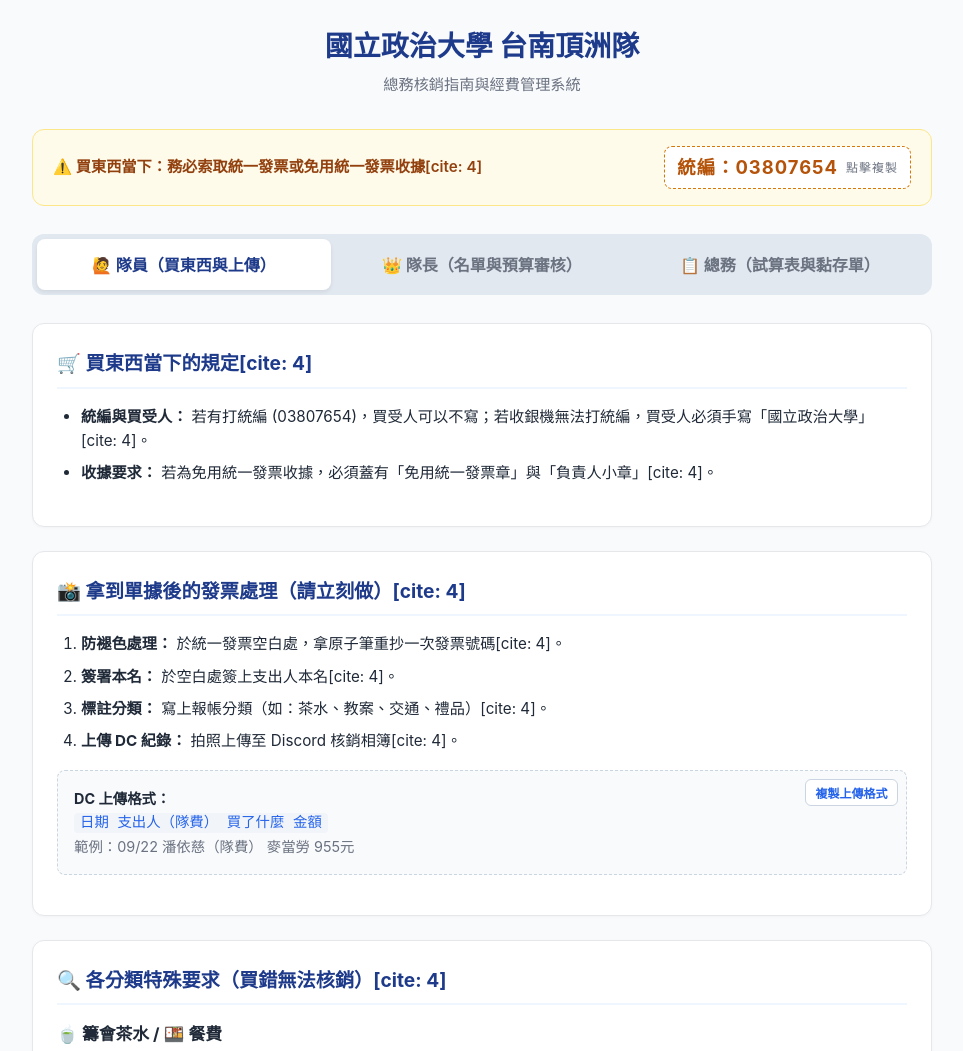
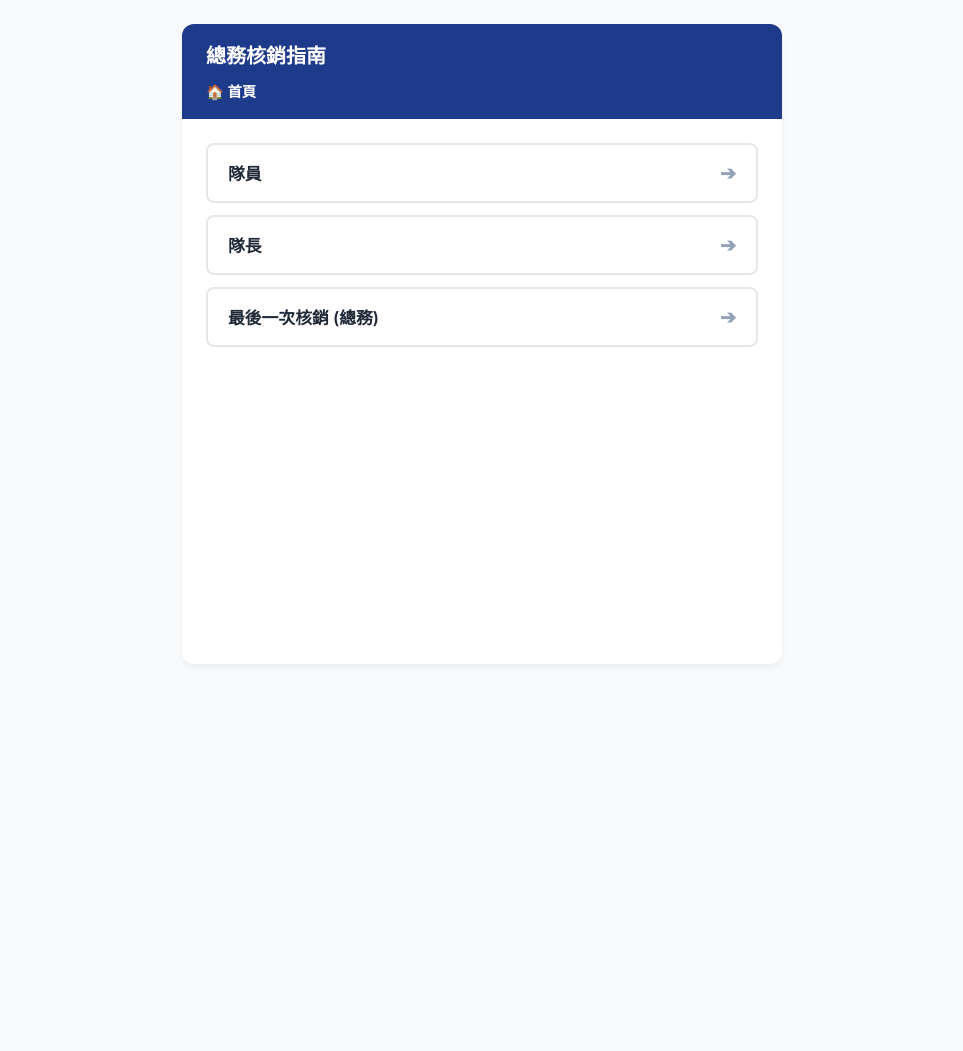
Before and after one commit to jazz12421/nccu-dingzhou-accounting, a plain HTML site: page index.html in a window 1280 px wide. Shown: the top 1051 px of the page, without its empty margins (158-1121 px from the left). After the commit the page ends 800 px from the top, so only its background shows below. Drawn offline with Linux system fonts and the light colour scheme.

Commit message:
Change title and improve layout in index.html
Updated the title and modified styles and structure for better layout and usability.

```diff
--- a/index.html
+++ b/index.html
@@ -3,273 +3,287 @@
 <head>
   <meta charset="UTF-8">
   <meta name="viewport" content="width=device-width, initial-scale=1.0">
-  <title>台南頂洲隊 · 詳細職位分流核銷系統</title>
+  <title>台南頂洲隊 · 節點式核銷指南</title>
   <style>
     :root {
       --primary: #1e3a8a;
       --primary-light: #eff6ff;
       --accent: #2563eb;
-      --warning: #d97706;
-      --warning-bg: #fffbeb;
-      --danger: #dc2626;
-      --danger-bg: #fef2f2;
       --text: #1f2937;
       --muted: #6b7280;
-      --card-bg: #ffffff;
       --border: #e5e7eb;
-      --border-radius: 12px;
+      --bg: #f8fafc;
     }
-    * { box-sizing: border-box; margin: 0; padding: 0; font-family: -apple-system, BlinkMacSystemFont, "Segoe UI", Roboto, "PingFang TC", "Noto Sans TC", sans-serif; }
-    body { background: #f8fafc; color: var(--text); line-height: 1.6; padding: 1.5rem 1rem 4rem; }
-    .container { max-width: 900px; margin: 0 auto; }
-    header { text-align: center; margin-bottom: 2rem; }
-    h1 { font-size: 1.75rem; color: var(--primary); margin-bottom: 0.25rem; }
-    .subtitle { color: var(--muted); font-size: 0.95rem; font-weight: 500; }
+    * { box-sizing: border-box; margin: 0; padding: 0; font-family: -apple-system, BlinkMacSystemFont, "Segoe UI", sans-serif; }
+    body { background: var(--bg); color: var(--text); line-height: 1.6; padding: 1.5rem 1rem; }
+    .container { max-width: 600px; margin: 0 auto; background: #fff; min-height: 80vh; border-radius: 12px; box-shadow: 0 4px 6px rgba(0,0,0,0.05); overflow: hidden; display: flex; flex-direction: column; }
 
-    /* 頂部統編強提醒 */
-    .tax-banner {
-      background: var(--warning-bg);
-      border: 1.5px solid #fde68a;
-      border-radius: var(--border-radius);
-      padding: 1rem 1.25rem;
-      display: flex; align-items: center; justify-content: space-between;
-      margin-bottom: 1.75rem; flex-wrap: wrap; gap: 0.75rem;
+    /* 頂部導覽與麵包屑 */
+    .header { background: var(--primary); color: white; padding: 1rem 1.5rem; }
+    .header h1 { font-size: 1.25rem; margin-bottom: 0.5rem; }
+    .breadcrumbs { font-size: 0.9rem; color: #cbd5e1; display: flex; flex-wrap: wrap; gap: 0.5rem; align-items: center; }
+    .crumb { cursor: pointer; transition: color 0.2s; }
+    .crumb:hover { color: white; text-decoration: underline; }
+    .crumb.active { color: white; font-weight: bold; cursor: default; text-decoration: none; }
+    .separator { color: #94a3b8; }
+
+    /* 內容區域 */
+    .content-area { padding: 1.5rem; flex: 1; display: flex; flex-direction: column; gap: 1rem; }
+
+    /* 節點按鈕清單 */
+    .node-list { display: flex; flex-direction: column; gap: 0.75rem; }
+    .node-btn {
+      background: white; border: 2px solid var(--border); padding: 1rem 1.25rem;
+      border-radius: 8px; font-size: 1.05rem; font-weight: 600; color: var(--text);
+      text-align: left; cursor: pointer; transition: all 0.2s;
+      display: flex; justify-content: space-between; align-items: center;
     }
-    .tax-text { font-size: 0.95rem; color: #92400e; font-weight: 600; }
-    .tax-code-box {
-      background: #ffffff; border: 1.5px dashed var(--warning);
-      padding: 0.35rem 0.75rem; border-radius: 8px;
-      font-size: 1.15rem; font-weight: 700; color: #b45309;
-      letter-spacing: 1px; cursor: pointer; display: inline-flex; align-items: center; gap: 0.5rem;
+    .node-btn:hover { border-color: var(--accent); background: var(--primary-light); color: var(--accent); transform: translateX(4px); }
+    .node-btn::after { content: '➔'; font-size: 1.2rem; color: #94a3b8; }
+    .node-btn:hover::after { color: var(--accent); }
+
+    /* 最終葉面內容 */
+    .leaf-content { font-size: 1rem; color: var(--text); animation: fadeIn 0.3s ease; }
+    .leaf-content p, .leaf-content ul { margin-bottom: 1rem; }
+    .leaf-content ul { padding-left: 1.5rem; }
+    .leaf-content li { margin-bottom: 0.5rem; }
+    .highlight-box { background: #fffbeb; border-left: 4px solid #d97706; padding: 1rem; border-radius: 4px; margin-bottom: 1rem; color: #92400e; }
+
+    /* 返回按鈕 */
+    .back-btn { margin-top: auto; padding-top: 1.5rem; }
+    .back-btn button {
+      width: 100%; background: #f1f5f9; border: 1px solid var(--border);
+      padding: 0.75rem; border-radius: 8px; font-weight: 600; color: var(--muted);
+      cursor: pointer; transition: 0.2s;
     }
-    .tax-code-box:hover { background: #fef3c7; }
+    .back-btn button:hover { background: #e2e8f0; color: var(--text); }
 
-    /* 角色切換 */
-    .role-tabs {
-      display: grid; grid-template-columns: repeat(3, 1fr);
-      background: #e2e8f0; padding: 5px; border-radius: 12px; margin-bottom: 1.75rem; gap: 4px;
-    }
-    .role-btn {
-      padding: 0.85rem 0.5rem; border: none; background: transparent;
-      border-radius: 8px; font-weight: 700; font-size: 1rem; color: var(--muted);
-      cursor: pointer; text-align: center; transition: all 0.2s;
-    }
-    .role-btn.active { background: #ffffff; color: var(--primary); box-shadow: 0 2px 4px rgba(0,0,0,0.08); }
-    .role-view { display: none; }
-    .role-view.active { display: block; }
-
-    /* 內容卡片 */
-    .section-card {
-      background: var(--card-bg); border: 1px solid var(--border);
-      border-radius: var(--border-radius); padding: 1.5rem; margin-bottom: 1.5rem;
-      box-shadow: 0 1px 3px rgba(0,0,0,0.03);
-    }
-    .section-card h2 { font-size: 1.2rem; margin-bottom: 1rem; color: var(--primary); display: flex; align-items: center; gap: 0.5rem; border-bottom: 2px solid var(--primary-light); padding-bottom: 0.5rem; }
-    .section-card h3 { font-size: 1.05rem; margin: 1rem 0 0.5rem 0; color: var(--text); }
-
-    ul, ol { padding-left: 1.5rem; margin-bottom: 1rem; font-size: 0.95rem; }
-    li { margin-bottom: 0.5rem; }
-
-    .alert-box {
-      background: var(--danger-bg); border-left: 4px solid var(--danger);
-      padding: 0.75rem 1rem; font-size: 0.9rem; color: #991b1b; margin-bottom: 1rem; border-radius: 4px;
-    }
-    .info-box {
-      background: var(--primary-light); border-left: 4px solid var(--accent);
-      padding: 0.75rem 1rem; font-size: 0.9rem; color: #1e40af; margin-bottom: 1rem; border-radius: 4px;
-    }
-
-    table { width: 100%; border-collapse: collapse; margin-bottom: 1rem; font-size: 0.9rem; }
-    th, td { border: 1px solid var(--border); padding: 0.65rem; text-align: left; vertical-align: top; }
-    th { background: #f1f5f9; font-weight: 600; }
-    code { background: #f1f5f9; padding: 2px 6px; border-radius: 4px; font-family: monospace; color: var(--accent); }
-
-    /* 複製區塊 */
-    .copy-box {
-      background: #f8fafc; border: 1px dashed #cbd5e1; border-radius: 8px;
-      padding: 1rem; position: relative; font-size: 0.9rem; margin-bottom: 1rem;
-    }
-    .copy-btn {
-      position: absolute; top: 0.5rem; right: 0.5rem; background: #ffffff;
-      border: 1px solid #cbd5e1; border-radius: 6px; padding: 0.25rem 0.6rem;
-      font-size: 0.75rem; cursor: pointer; color: var(--accent); font-weight: 600;
-    }
+    @keyframes fadeIn { from { opacity: 0; transform: translateY(5px); } to { opacity: 1; transform: translateY(0); } }
   </style>
 </head>
 <body>
 
 <div class="container">
-  <header>
-    <h1>國立政治大學 台南頂洲隊</h1>
-    <div class="subtitle">總務核銷指南與經費管理系統</div>
-  </header>
-
-  <div class="tax-banner">
-    <div class="tax-text">⚠️ 買東西當下：務必索取統一發票或免用統一發票收據[cite: 4]</div>
-    <div class="tax-code-box" onclick="copyText('03807654', '已複製政大統編！')">
-      <span>統編：03807654</span>
-      <span style="font-size:0.75rem; font-weight:normal; color:var(--muted)">點擊複製</span>
+  <div class="header">
+    <h1>總務核銷指南</h1>
+    <div class="breadcrumbs" id="breadcrumbs">
+      <!-- 麵包屑動態生成 -->
     </div>
   </div>
 
-  <div class="role-tabs">
-    <button class="role-btn active" onclick="switchRole('member')">🙋 隊員（買東西與上傳）</button>
-    <button class="role-btn" onclick="switchRole('captain')">👑 隊長（名單與預算審核）</button>
-    <button class="role-btn" onclick="switchRole('admin')">📋 總務（試算表與黏存單）</button>
-  </div>
-
-  <!-- ==================== 1. 隊員專區 ==================== -->
-  <div id="view-member" class="role-view active">
-    <div class="section-card">
-      <h2>🛒 買東西當下的規定[cite: 4]</h2>
-      <ul>
-        <li><strong>統編與買受人：</strong> 若有打統編 (03807654)，買受人可以不寫；若收銀機無法打統編，買受人必須手寫「國立政治大學」[cite: 4]。</li>
-        <li><strong>收據要求：</strong> 若為免用統一發票收據，必須蓋有「免用統一發票章」與「負責人小章」[cite: 4]。</li>
-      </ul>
+  <div class="content-area">
+    <div id="dynamic-content">
+      <!-- 按鈕或內容動態生成 -->
     </div>
 
-    <div class="section-card">
-      <h2>📸 拿到單據後的發票處理（請立刻做）[cite: 4]</h2>
-      <ol>
-        <li><strong>防褪色處理：</strong> 於統一發票空白處，拿原子筆重抄一次發票號碼[cite: 4]。</li>
-        <li><strong>簽署本名：</strong> 於空白處簽上支出人本名[cite: 4]。</li>
-        <li><strong>標註分類：</strong> 寫上報帳分類（如：茶水、教案、交通、禮品）[cite: 4]。</li>
-        <li><strong>上傳 DC 紀錄：</strong> 拍照上傳至 Discord 核銷相簿[cite: 4]。</li>
-      </ol>
-      <div class="copy-box">
-        <button class="copy-btn" onclick="copyText('日期 支出人（隊費） 買了什麼 金額', '已複製格式')">複製上傳格式</button>
-        <strong>DC 上傳格式：</strong><br>
-        <code>日期 支出人（隊費） 買了什麼 金額</code><br>
-        <span style="color:var(--muted)">範例：09/22 潘依慈（隊費） 麥當勞 955元</span>
-      </div>
-    </div>
-
-    <div class="section-card">
-      <h2>🔍 各分類特殊要求（買錯無法核銷）[cite: 4]</h2>
-      <h3>🍵 籌會茶水 / 🍱 餐費</h3>
-      <div class="alert-box">必須檢附詳細名單！包含：日期、時間、人數、發票號碼、與會人員全名[cite: 4]。收據則免填發票號碼[cite: 4]。</div>
-
-      <h3>📚 教案與教具</h3>
-      <ul>
-        <li>必須寫清楚是<strong>哪個教案</strong>（例：烹飪教案、高藝術），不可只寫「烹飪」以免被當成一般餐費退件[cite: 4]。</li>
-        <li>發票明細若僅印「文具」或「生活用品」，必須手寫補齊具體品項（如：剪刀、色紙）[cite: 4]。</li>
-      </ul>
-
-      <h3>🚆 交通車票</h3>
-      <ul>
-        <li><strong>火車：</strong> 實體票根全額核銷（若走人工通道出站，請站務員蓋章）[cite: 4]。</li>
-        <li><strong>高鐵：</strong> 僅能核銷同區間的「火車票價」額度[cite: 4]。</li>
-        <li><strong>計程車：</strong> 必須索取收據（含車號、司機姓名）[cite: 4]。
-          <br>事由標準寫法：北車到住家寫 <code>載大型教具</code>；新營到頂洲寫 <code>載營期四日餐食材料</code>[cite: 4]。
-        </li>
-      </ul>
-    </div>
-  </div>
-
-  <!-- ==================== 2. 隊長專區 ==================== -->
-  <div id="view-captain" class="role-view">
-    <div class="section-card">
-      <h2>👑 名單與預算審核責任[cite: 4]</h2>
-      <div class="info-box">
-        隊長需在總務製表前，確認以下名冊與預算上限是否合規，以免課外組退件。
-      </div>
-
-      <h3>🎁 貴賓禮品（校長/主任）</h3>
-      <ul>
-        <li><strong>預算上限：</strong> 最多 2 份，每份 500 元以內[cite: 4]。</li>
-        <li><strong>必備文件：</strong> 致贈名單清冊，需包含：對象姓名、活動名稱、活動時間、地點、緣由[cite: 4]。</li>
-      </ul>
-
-      <h3>🏅 小朋友獎品</h3>
-      <ul>
-        <li><strong>預算上限：</strong> 每位學童最高 500 元[cite: 4]。</li>
-        <li><strong>必備文件：</strong> 獲獎名單（約 10~20 位小朋友的姓名清冊）[cite: 4]。</li>
-      </ul>
-
-      <h3>📝 茶水與營期餐費名冊</h3>
-      <ul>
-        <li>確認出席人數與簽到表相符，並已將人員名單交給總務[cite: 4]。</li>
-      </ul>
-    </div>
-  </div>
-
-  <!-- ==================== 3. 總務專區 ==================== -->
-  <div id="view-admin" class="role-view">
-    <div class="section-card">
-      <h2>📑 試算表與前置文件整理[cite: 4]</h2>
-      <ul>
-        <li>每一筆支出都必須登記於「收支明細表」[cite: 4]。</li>
-        <li>將同類別且準備貼在同一張黏存單的發票排在一起，計算該張黏存單的總核銷金額[cite: 4]。</li>
-        <li>黏存單右上角必須寫上對應的試算表流水編號[cite: 4]。</li>
-        <li><strong>營期餐費全聯發票處理：</strong> 先計算總餐數，每餐扣除 1,440 元。剩餘無法整除的餘額，需單獨拆開核銷[cite: 4]。</li>
-      </ul>
-    </div>
-
-    <div class="section-card">
-      <h2>📌 會計代碼與經費拆帳規則（最後一次核銷）[cite: 4]</h2>
-      <table>
-        <tr>
-          <th style="width: 35%;">課外組補助款 <br><code>115TM02-3011</code>[cite: 4]</th>
-          <td>
-            <strong>出隊後使用</strong>：挑選金額最高、最大筆的黏存單優先使用此代碼[cite: 4]。<br>
-            額度上限：10,000 元[cite: 4]。
-          </td>
-        </tr>
-        <tr>
-          <th>頂洲祖產 <br><code>115DM00-21</code>[cite: 4]</th>
-          <td>
-            <strong>出隊前使用</strong>；或作為補助款 10,000 元用罄後的<strong>餘額補足</strong>[cite: 4]。<br>
-            拆帳範例：若總花費 15,000 元，則 10,000 報補助款，剩餘 5,000 報祖產[cite: 4]。
-          </td>
-        </tr>
-      </table>
-    </div>
-
-    <div class="section-card">
-      <h2>📄 黏存單實作與黏貼規則[cite: 4]</h2>
-      <div class="alert-box">任何寫錯塗改的地方，經辦人必須在塗改處旁邊重新簽名或蓋私章！[cite: 4]</div>
-      <ul>
-        <li><strong>數量限制：</strong> 同類別發票貼同一張，每張黏存單最多貼 <strong>10 張</strong>發票[cite: 4]。</li>
-        <li><strong>黏貼排版：</strong> 由左至右橫向黏貼，最多並排 <strong>3 張</strong>。發票之間不可互相重疊遮蔽字樣[cite: 4]。</li>
-        <li><strong>大張單據：</strong> 體積較大的收據、估價單、或 A4 名單，必須黏貼在最底層/最後面[cite: 4]。</li>
-        <li><strong>細節欄位：</strong> 計畫名稱填寫「國立政治大學 台南頂洲隊」。金額未填滿的空格請劃掉。左下角需留電話號碼[cite: 4]。</li>
-      </ul>
-    </div>
-
-    <div class="section-card">
-      <h2>✅ 出件至課外組前最終檢查清單[cite: 4]</h2>
-      <ul>
-        <li>[ ] 檢查發票是否皆已手寫重抄號碼與簽名[cite: 4]。</li>
-        <li>[ ] 確認文具等籠統品項已手寫補齊細項[cite: 4]。</li>
-        <li>[ ] 附件名單是否齊全（茶水、餐費、禮品事由、獎品名冊）[cite: 4]。</li>
-        <li>[ ] 黏存單清冊是否填寫完畢，且塗改處皆已蓋章[cite: 4]。</li>
-      </ul>
+    <div class="back-btn" id="back-btn-container" style="display: none;">
+      <button onclick="goBack()">🔙 返回上一層</button>
     </div>
   </div>
 </div>
 
 <script>
-  function switchRole(role) {
-    document.querySelectorAll('.role-btn').forEach(btn => btn.classList.remove('active'));
-    document.querySelectorAll('.role-view').forEach(view => view.classList.remove('active'));
+  // 嚴格對應心智圖的樹狀資料結構
+  const mindMapData = {
+    title: "首頁",
+    children: [
+      {
+        title: "隊員",
+        children: [
+          {
+            title: "買東西當下",
+            children: [
+              {
+                title: "有統編",
+                content: "<div class='highlight-box'>⚠️ 政大統編：<strong>03807654</strong></div><ul><li>如果有打統編，買受人可以不寫。</li></ul>"
+              },
+              {
+                title: "沒統編",
+                content: "<ul><li>若收銀機無法打統編，買受人必須手寫「<strong>國立政治大學</strong>」。</li></ul>"
+              },
+              {
+                title: "免用統一發票收據",
+                content: "<ul><li>必須蓋有「<strong>免用統一發票章</strong>」與「<strong>負責人小章</strong>」。</li></ul>"
+              }
+            ]
+          },
+          {
+            title: "發票處理",
+            children: [
+              {
+                title: "防褪色處理",
+                content: "<ul><li>統一發票請抄寫一次發票號碼（防止感熱紙褪色）。</li></ul>"
+              },
+              {
+                title: "基本資訊填寫",
+                content: "<ul><li>在空白處寫上<strong>本名</strong>。</li><li>寫上<strong>報帳分類</strong>類別。</li></ul>"
+              },
+              {
+                title: "上傳紀錄",
+                content: "<ul><li>拍照上傳至 DC 核銷相簿。</li><li>格式範例：<code>09/22 潘依慈（隊費） 麥當勞 955元</code></li></ul>"
+              }
+            ]
+          }
+        ]
+      },
+      {
+        title: "隊長",
+        children: [
+          {
+            title: "審核各項細節",
+            children: [
+              {
+                title: "茶水與餐費名冊",
+                content: "<ul><li>確保名單與實際簽到或出席人數相符。</li></ul>"
+              },
+              {
+                title: "禮品餽贈名冊",
+                content: "<ul><li>預算上限：最多 2 份，每份最高 500 元。</li><li>需確認致贈校長、主任的緣由與時間地點。</li></ul>"
+              },
+              {
+                title: "獎品發放名冊",
+                content: "<ul><li>預算上限：每位學童最高 500 元。</li><li>需造冊確認約 10~20 位獲獎小朋友名單。</li></ul>"
+              }
+            ]
+          }
+        ]
+      },
+      {
+        title: "最後一次核銷 (總務)",
+        children: [
+          {
+            title: "試算表整理",
+            children: [
+              {
+                title: "分類登記",
+                content: "<ul><li>將所有發票依類別分開登記。</li><li>黏存單右上角寫上對應的流水編號。</li></ul>"
+              },
+              {
+                title: "營期餐費全聯發票",
+                content: "<div class='highlight-box'>全聯大張發票拆帳規則</div><ul><li>計算總餐數，每餐固定扣除 <strong>1,440 元</strong>。</li><li>無法整除的餘額單獨拆開核銷。</li></ul>"
+              }
+            ]
+          },
+          {
+            title: "黏存單實作",
+            children: [
+              {
+                title: "黏貼數量與排版",
+                content: "<ul><li>同類別發票貼同一張。</li><li>每張最多貼 <strong>10 張</strong>發票。</li><li>由左至右橫向黏貼，最多並排 <strong>3 張</strong>，不可重疊遮蔽字樣。</li><li>大型單據（收據、估價單、A4名冊）貼在最底層。</li></ul>"
+              },
+              {
+                title: "塗改處蓋章",
+                content: "<div class='highlight-box'>⚠️ 塗改防呆</div><ul><li>任何寫錯塗改的地方，經辦人必須在旁邊<strong>重新簽名或蓋私章</strong>。</li></ul>"
+              }
+            ]
+          },
+          {
+            title: "各類發票規定",
+            children: [
+              {
+                title: "教案教具",
+                content: "<ul><li>必須寫清楚是「哪個教案」（例：不可只寫烹飪，以免被當成餐費）。</li><li>發票明細若僅印「文具」，必須手寫補齊具體品項（如：剪刀）。</li></ul>"
+              },
+              {
+                title: "籌會茶水 / 餐費",
+                content: "<ul><li>必須附上人員名單！包含：日期、時間、人數、發票號碼、與會人員全名。</li><li>收據則免填發票號碼。</li></ul>"
+              },
+              {
+                title: "交通車票",
+                content: "<ul><li><strong>火車：</strong>實體票根全額核銷。</li><li><strong>高鐵：</strong>僅能核銷同區間的「火車票價」額度。</li><li><strong>計程車：</strong>必須有收據（車號、司機姓名）。</li><li>計程車事由：北車到住家寫 <code>載大型教具</code>；新營到頂洲寫 <code>載營期四日餐食材料</code>。</li></ul>"
+              }
+            ]
+          },
+          {
+            title: "預算代碼",
+            children: [
+              {
+                title: "課外組補助款",
+                content: "<ul><li>代碼：<strong>115TM02-3011</strong></li><li>額度：10,000 元</li><li>時機：出隊後，挑選金額最高、最大筆的黏存單優先使用。</li></ul>"
+              },
+              {
+                title: "頂洲祖產",
+                content: "<ul><li>代碼：<strong>115DM00-21</strong></li><li>時機：出隊前優先使用。</li><li>或作為補助款 10,000 元用罄後的餘額補足。</li></ul>"
+              }
+            ]
+          }
+        ]
+      }
+    ]
+  };
 
-    if(role === 'member') {
-      document.querySelectorAll('.role-btn')[0].classList.add('active');
-      document.getElementById('view-member').classList.add('active');
-    } else if(role === 'captain') {
-      document.querySelectorAll('.role-btn')[1].classList.add('active');
-      document.getElementById('view-captain').classList.add('active');
-    } else {
-      document.querySelectorAll('.role-btn')[2].classList.add('active');
-      document.getElementById('view-admin').classList.add('active');
+  let currentPath = [];
+
+  function getCurrentNode() {
+    let node = mindMapData;
+    for (let index of currentPath) {
+      node = node.children[index];
+    }
+    return node;
+  }
+
+  function render() {
+    const node = getCurrentNode();
+    const dynamicContent = document.getElementById("dynamic-content");
+    const breadcrumbs = document.getElementById("breadcrumbs");
+    const backBtn = document.getElementById("back-btn-container");
+
+    // 1. 渲染麵包屑
+    let crumbHtml = `<span class="crumb ${currentPath.length === 0 ? 'active' : ''}" onclick="goToDepth(0)">🏠 首頁</span>`;
+    let tempNode = mindMapData;
+    for (let i = 0; i < currentPath.length; i++) {
+      crumbHtml += `<span class="separator">/</span>`;
+      tempNode = tempNode.children[currentPath[i]];
+      const isActive = i === currentPath.length - 1 ? 'active' : '';
+      crumbHtml += `<span class="crumb ${isActive}" onclick="goToDepth(${i + 1})">${tempNode.title}</span>`;
+    }
+    breadcrumbs.innerHTML = crumbHtml;
+
+    // 2. 渲染內容或子節點按鈕
+    dynamicContent.innerHTML = "";
+    if (node.children && node.children.length > 0) {
+      // 渲染下一層按鈕
+      const listDiv = document.createElement("div");
+      listDiv.className = "node-list";
+      node.children.forEach((child, index) => {
+        const btn = document.createElement("button");
+        btn.className = "node-btn";
+        btn.innerText = child.title;
+        btn.onclick = () => {
+          currentPath.push(index);
+          render();
+        };
+        listDiv.appendChild(btn);
+      });
+      dynamicContent.appendChild(listDiv);
+    } else if (node.content) {
+      // 渲染最終葉面內容
+      const contentDiv = document.createElement("div");
+      contentDiv.className = "leaf-content";
+      contentDiv.innerHTML = node.content;
+      dynamicContent.appendChild(contentDiv);
+    }
+
+    // 3. 處理返回按鈕顯示邏輯
+    backBtn.style.display = currentPath.length > 0 ? "block" : "none";
+  }
+
+  function goBack() {
+    if (currentPath.length > 0) {
+      currentPath.pop();
+      render();
     }
   }
 
-  function copyText(text, msg) {
-    navigator.clipboard.writeText(text).then(() => {
-      alert(msg || '已複製！');
-    });
+  function goToDepth(depth) {
+    if (depth < currentPath.length) {
+      currentPath = currentPath.slice(0, depth);
+      render();
+    }
   }
+
+  // 初始化渲染
+  render();
 </script>
 </body>
 </html>
```
